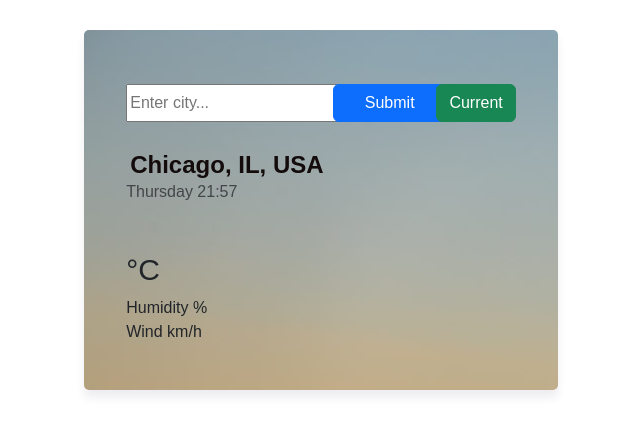
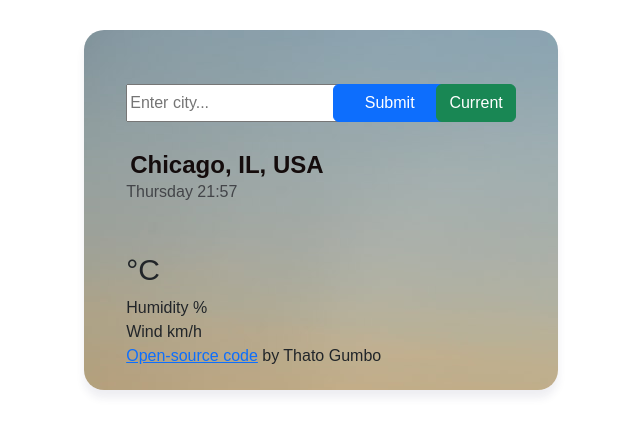
Before and after one commit to thadya/shecodesrep, a website built with Parcel: page index.html in a window 1280 px wide. Shown: the whole page, without its empty margins (319-959 px from the left). Built offline with nearby package versions, Linux system fonts and the light colour scheme.

Commit message:
add  link and border radius

```diff
--- a/index.html
+++ b/index.html
@@ -61,6 +61,10 @@
               <div class="humidity"> Humidity <span id="humidity"></span> % </div>
 							<div class="wind"> Wind <span id="wind"></span> km/h
 								</div>
+                                <span>
+                                    <a href="https://github.com/thadya/shecodesrep"> Open-source code</a> by Thato Gumbo
+                                  </span>
+
 							</div>
           </div>
         </div>
--- a/src/styles.css
+++ b/src/styles.css
@@ -37,7 +37,7 @@ body {
   }
   div.img {
 
-    border-radius: 5px;
+    border-radius: 20px;
     height: 45vh;
 background-image: url("/images/photo-150.jpg");
     box-shadow: rgba(37, 39, 89, 0.08) 0px 8px 8px 0;
```
